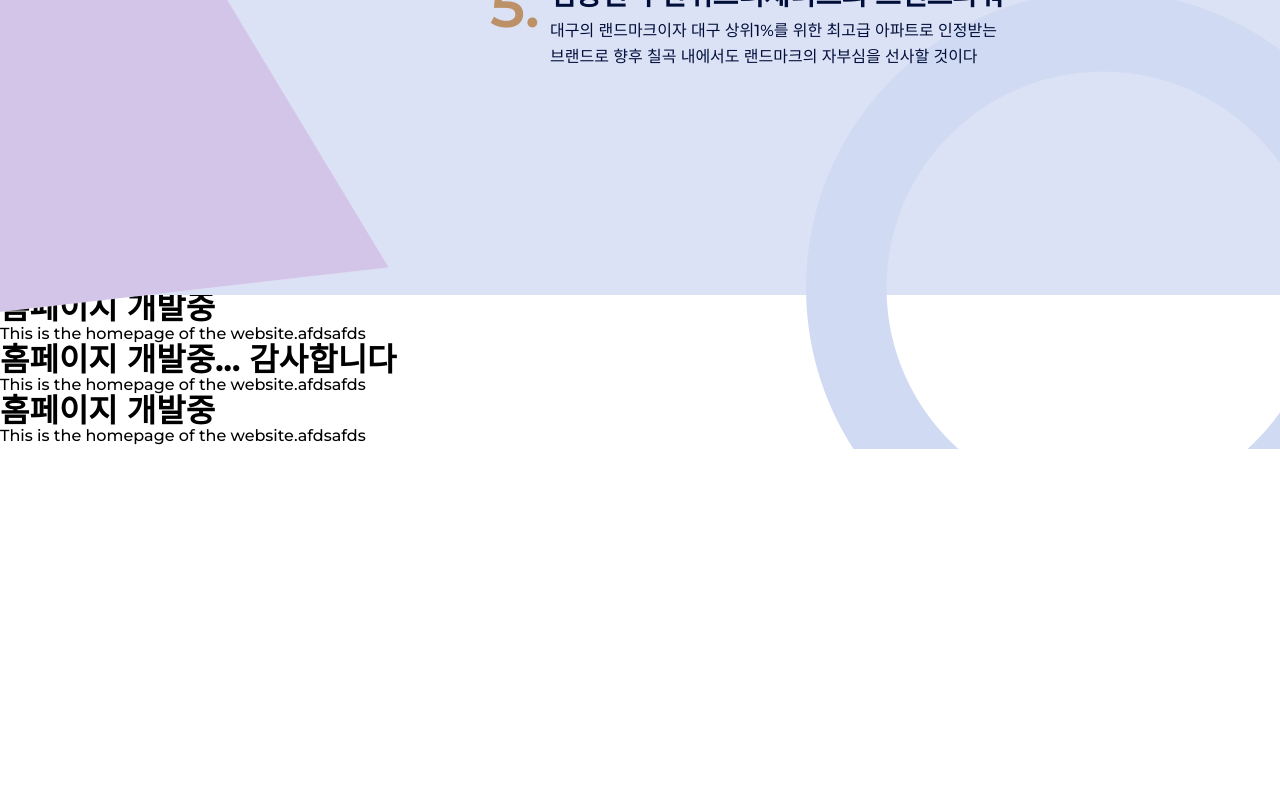
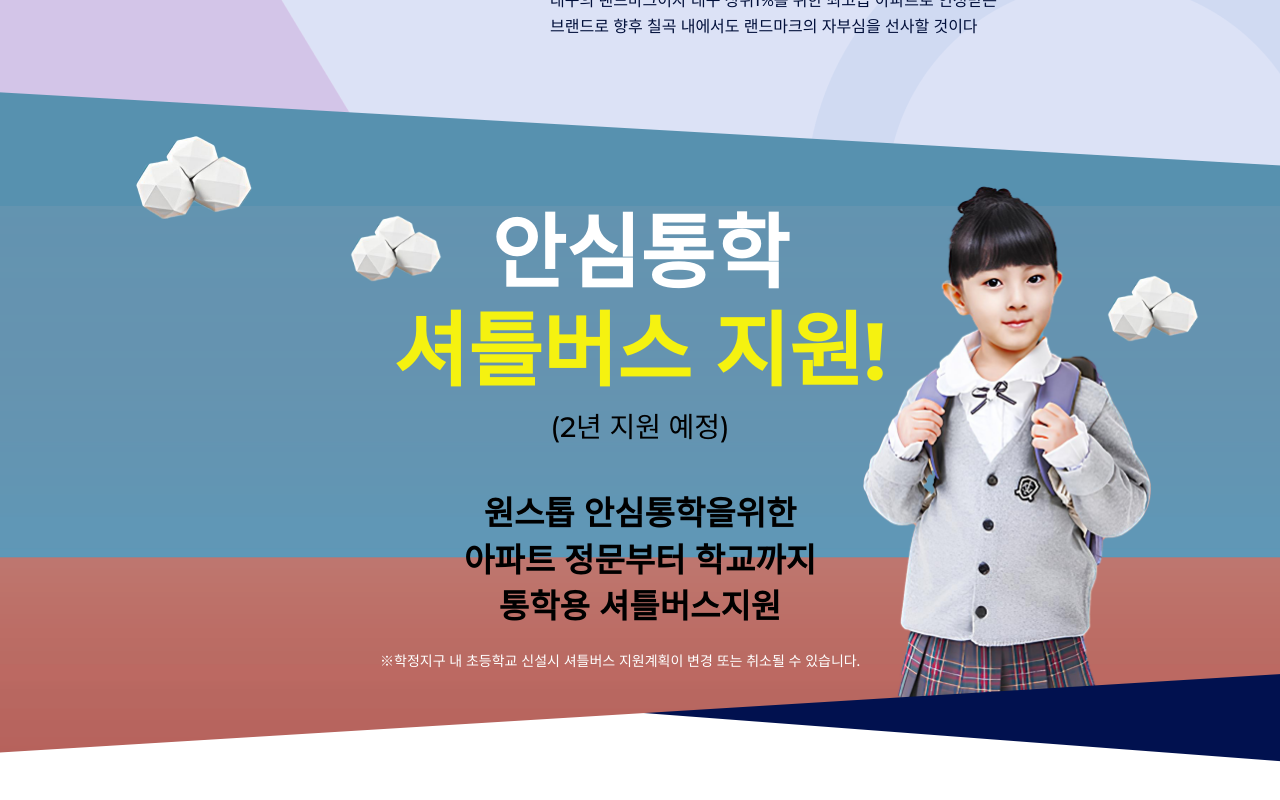
Before and after one commit to SoraPak/wevezenithcentralcity, a Nuxt app: page / in a window 1280 px wide. Shown: the part 4780-5580 px from the top of the page. Before the commit the page ends 5229 px from the top, so only its background shows below. Built offline with nearby package versions, Linux system fonts and the light colour scheme.

Commit message:
scholl_bus update

```diff
--- a/components/landing/ansim.vue
+++ b/components/landing/ansim.vue
@@ -26,7 +26,7 @@
     width: 840px;
     margin: 0 auto;
     position: relative;
-    height: 520px;
+    height: 490px;
   }
   .bg {
     position: absolute;
--- a/components/landing/school_bus.vue
+++ b/components/landing/school_bus.vue
@@ -1,18 +1,117 @@
 <template>
-  <section class="why">
-    <div class="why_inner">
-
+  <section class="school_bus">
+    <div class="school_bus_inner">
+      <img class="img01" src="/images/landing/school_bus/img01.png" width="288" alt="">
+      <img class="img03" src="/images/landing/school_bus/img03.png" width="118" alt="">
+      <img class="img04" src="/images/landing/school_bus/img03.png" width="92" alt="">
+      <img class="img05" src="/images/landing/school_bus/img03.png" width="92" alt="">
+      <h1 class="ttl">
+        <span>안심통학</span><br>
+        <span>셔틀버스 지원!</span>
+      </h1>
+      <p class="text01">(2년 지원 예정)</p>
+      <p class="text02">
+        원스톱 안심통학을위한<br>
+        아파트 정문부터 학교까지<br>
+        통학용 셔틀버스지원
+      </p>
+      <p class="text03">※학정지구 내 초등학교 신설시 셔틀버스 지원계획이 변경 또는 취소될 수 있습니다. </p>
 
     </div>
   </section>
 </template>
 
 <style scoped>
-.why {
+.school_bus {
+  position: relative;
+  background: url("/images/landing/school_bus/bg02.png") repeat-x center bottom;
+  background-size: 1px auto;
+  text-align: center;
+}
+.school_bus::before {
+  content: "";
+  position: absolute;
+  left: 50%;
+  transform: translate(-50%, 0);
+  background: url("/images/landing/school_bus/bg_top.png") no-repeat center bottom;
+  background-size: 2688px auto;
+  width: 2688px;
+  height: 156px;
+  top: -155px;
+}
+.school_bus::after {
+  content: "";
+  position: absolute;
+  left: 50%;
+  transform: translate(-50%, 0);
+  background: url("/images/landing/school_bus/bg_bottom.png") no-repeat center bottom;
+  background-size: 2688px auto;
+  width: 2688px;
+  height: 184px;
+  bottom: 0;
+}
+.school_bus_inner {
+  height: 610px;
+  width: 840px;
+  margin: 0 auto;
   position: relative;
 }
-.why::before {
+/*
+.school_bus_inner::before {
   content: "";
+  display: block;
+  position: absolute;
+  background: url("/images/landing/school_bus/bg01.png") no-repeat center center;
+  background-size: 1008px auto;
+  top: -120%;
+  bottom: 0;
+  right: 0;
+  left: 0;
+}*/
+.ttl {
+  font-size: 81px;
+  text-align: center;
+  line-height: 120%;
+}
+.ttl span:first-child {
+  color: #fff;
+}
+.ttl span:last-child {
+  color: #f5f210;
+}
+.img01, .img03, .img04, .img05 {
   position: absolute;
 }
+.img01 {
+  right: -91px;
+  top: -20px;
+}
+.img03{
+  left: -85px;
+  top: -70px;
+}
+.img04{
+  left: 130px;
+  top: 10px;
+}
+.img05 {
+  right: -139px;
+  top: 70px;
+}
+.text01 {
+  font-size: 28px;
+  margin-top: 15px;
+}
+.text02 {
+  font-size: 33px;
+  font-weight: 600;
+  line-height: 140%;
+  margin-top: 50px;
+}
+.text03 {
+  color: #fff;
+  font-size: 14px;
+  margin-right: 40px;
+  margin-top: 20px;
+}
 </style>
--- a/components/landing/why.vue
+++ b/components/landing/why.vue
@@ -61,6 +61,8 @@
     background: url("/images/landing/why/bg_top.png") no-repeat left bottom;
     background-size: 100% auto;
     position: absolute;
+    left: 50%;
+    transform: translate(-50%, 0);
     width: 2688px;
     height: 735px;
     top: -252px;
@@ -74,7 +76,7 @@
     width: 840px;
     margin: 0 auto;
     position: relative;
-    height: 740px;
+    height: 680px;
     padding-top: 210px;
   }
   .bg {
```
Also changed, not shown: public/images/landing/school_bus/bg02.png, public/images/landing/school_bus/bg_top.png.
